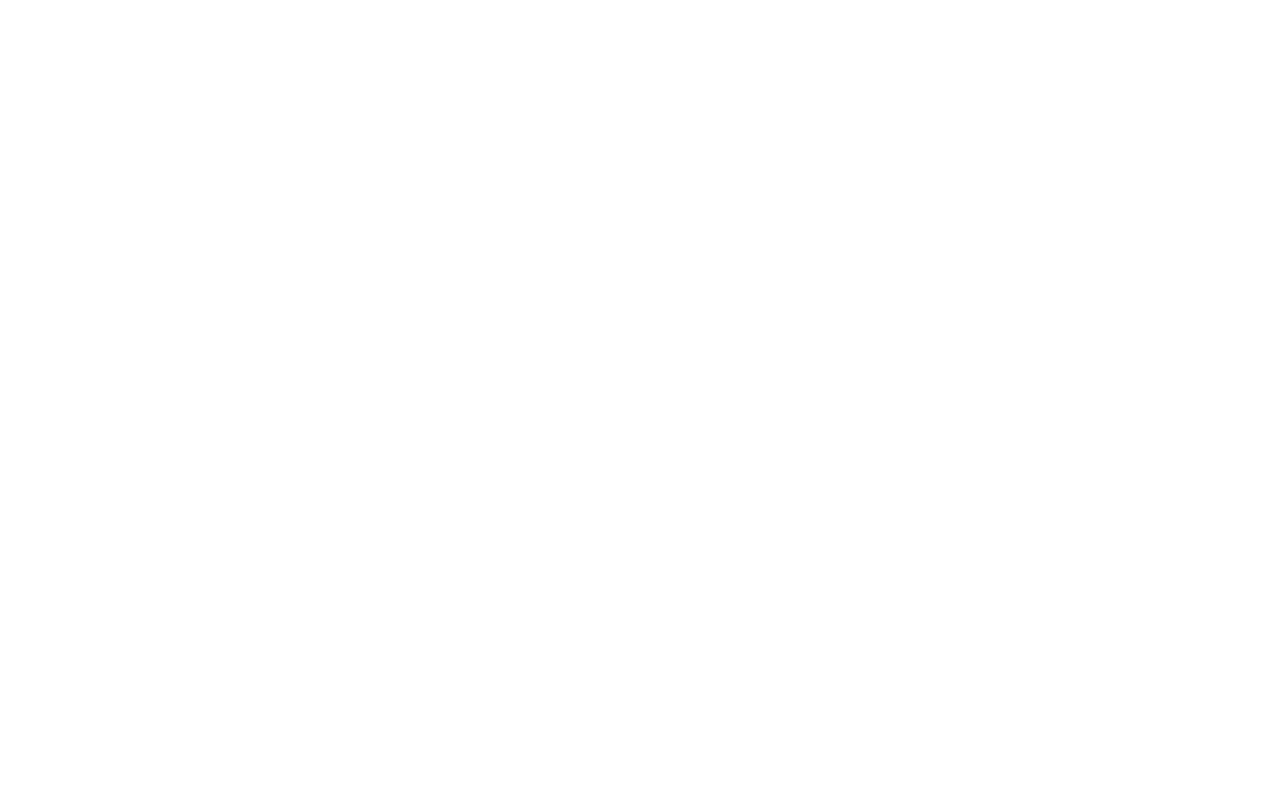
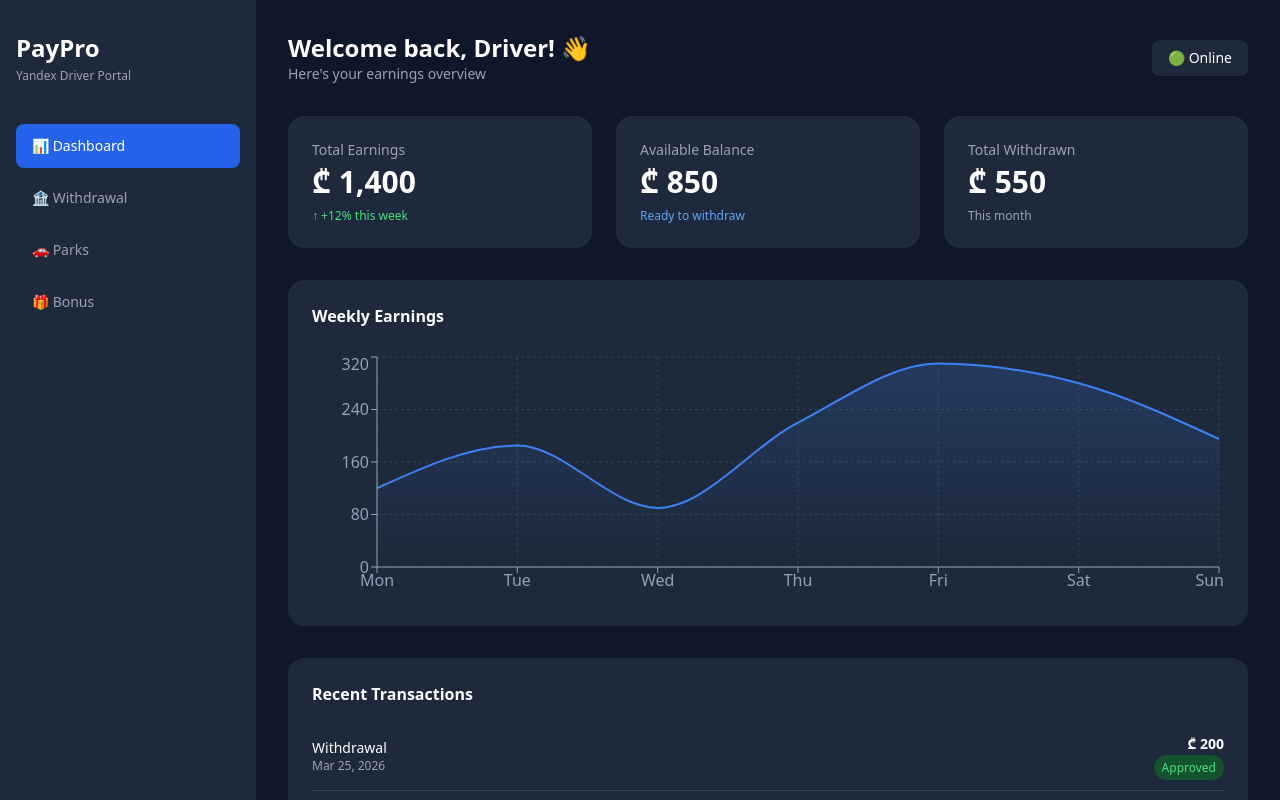
Before and after one commit to abdulmueed55/vybrex-payment-managment-, a React (Create React App) app: page /dashboard in a window 1280 px wide. Before the commit this address had no page. Shown: the top 800 px of the page. Built offline with nearby package versions, Linux system fonts and the light colour scheme.

Commit message:
dashboard complete

```diff
--- a/src/App.js
+++ b/src/App.js
@@ -2,6 +2,7 @@
 import { BrowserRouter as Router, Routes, Route } from 'react-router-dom';
 import Login from './pages/Login';
 import Otp from './pages/Otp';
+import Dashboard from './pages/Dashboard';
 
 function App() {
   return (
@@ -9,6 +10,7 @@
       <Routes>
         <Route path="/" element={<Login />} />
         <Route path="/otp" element={<Otp />} />
+        <Route path="/dashboard" element={<Dashboard />} />
       </Routes>
     </Router>
   );
--- /dev/null
+++ b/src/pages/Dashboard.jsx
@@ -0,0 +1,131 @@
+import React from 'react';
+import { useNavigate } from 'react-router-dom';
+import { AreaChart, Area, XAxis, YAxis, CartesianGrid, Tooltip, ResponsiveContainer } from 'recharts';
+
+const earningsData = [
+  { day: 'Mon', amount: 120 },
+  { day: 'Tue', amount: 185 },
+  { day: 'Wed', amount: 90 },
+  { day: 'Thu', amount: 220 },
+  { day: 'Fri', amount: 310 },
+  { day: 'Sat', amount: 280 },
+  { day: 'Sun', amount: 195 },
+];
+
+const Dashboard = () => {
+  const navigate = useNavigate();
+
+  return (
+    <div className="min-h-screen bg-[#0f172a] flex">
+
+      {/* Sidebar */}
+      <div className="w-64 bg-[#1e293b] flex flex-col py-8 px-4">
+        <h1 className="text-2xl font-bold text-white mb-1">PayPro</h1>
+        <p className="text-gray-400 text-xs mb-10">Yandex Driver Portal</p>
+
+        <nav className="flex flex-col gap-2">
+          <button className="flex items-center gap-3 bg-blue-600 text-white px-4 py-3 rounded-lg text-sm font-medium">
+            📊 Dashboard
+          </button>
+          <button onClick={() => navigate('/withdrawal')} className="flex items-center gap-3 text-gray-400 hover:bg-[#334155] hover:text-white px-4 py-3 rounded-lg text-sm transition">
+            🏦 Withdrawal
+          </button>
+          <button onClick={() => navigate('/parks')} className="flex items-center gap-3 text-gray-400 hover:bg-[#334155] hover:text-white px-4 py-3 rounded-lg text-sm transition">
+            🚗 Parks
+          </button>
+          <button onClick={() => navigate('/bonus')} className="flex items-center gap-3 text-gray-400 hover:bg-[#334155] hover:text-white px-4 py-3 rounded-lg text-sm transition">
+            🎁 Bonus
+          </button>
+        </nav>
+
+        <div className="mt-auto">
+          <button onClick={() => navigate('/')} className="flex items-center gap-3 text-gray-400 hover:text-red-400 px-4 py-3 rounded-lg text-sm transition">
+            🚪 Logout
+          </button>
+        </div>
+      </div>
+
+      {/* Main Content */}
+      <div className="flex-1 p-8 overflow-auto">
+
+        {/* Header */}
+        <div className="flex justify-between items-center mb-8">
+          <div>
+            <h2 className="text-2xl font-bold text-white">Welcome back, Driver! 👋</h2>
+            <p className="text-gray-400 text-sm">Here's your earnings overview</p>
+          </div>
+          <div className="bg-[#1e293b] text-white px-4 py-2 rounded-lg text-sm">
+            🟢 Online
+          </div>
+        </div>
+
+        {/* Stats Cards */}
+        <div className="grid grid-cols-3 gap-6 mb-8">
+          <div className="bg-[#1e293b] rounded-2xl p-6">
+            <p className="text-gray-400 text-sm mb-1">Total Earnings</p>
+            <h3 className="text-3xl font-bold text-white">₾ 1,400</h3>
+            <p className="text-green-400 text-xs mt-2">↑ +12% this week</p>
+          </div>
+          <div className="bg-[#1e293b] rounded-2xl p-6">
+            <p className="text-gray-400 text-sm mb-1">Available Balance</p>
+            <h3 className="text-3xl font-bold text-white">₾ 850</h3>
+            <p className="text-blue-400 text-xs mt-2">Ready to withdraw</p>
+          </div>
+          <div className="bg-[#1e293b] rounded-2xl p-6">
+            <p className="text-gray-400 text-sm mb-1">Total Withdrawn</p>
+            <h3 className="text-3xl font-bold text-white">₾ 550</h3>
+            <p className="text-gray-400 text-xs mt-2">This month</p>
+          </div>
+        </div>
+
+        {/* Chart */}
+        <div className="bg-[#1e293b] rounded-2xl p-6 mb-8">
+          <h3 className="text-white font-semibold mb-6">Weekly Earnings</h3>
+          <ResponsiveContainer width="100%" height={250}>
+            <AreaChart data={earningsData}>
+              <defs>
+                <linearGradient id="colorAmount" x1="0" y1="0" x2="0" y2="1">
+                  <stop offset="5%" stopColor="#3b82f6" stopOpacity={0.3}/>
+                  <stop offset="95%" stopColor="#3b82f6" stopOpacity={0}/>
+                </linearGradient>
+              </defs>
+              <CartesianGrid strokeDasharray="3 3" stroke="#334155" />
+              <XAxis dataKey="day" stroke="#94a3b8" />
+              <YAxis stroke="#94a3b8" />
+              <Tooltip contentStyle={{ backgroundColor: '#1e293b', border: 'none', borderRadius: '8px', color: '#fff' }} />
+              <Area type="monotone" dataKey="amount" stroke="#3b82f6" fill="url(#colorAmount)" strokeWidth={2} />
+            </AreaChart>
+          </ResponsiveContainer>
+        </div>
+
+        {/* Recent Transactions */}
+        <div className="bg-[#1e293b] rounded-2xl p-6">
+          <h3 className="text-white font-semibold mb-4">Recent Transactions</h3>
+          <div className="flex flex-col gap-3">
+            {[
+              { date: 'Mar 25, 2026', amount: '₾ 200', status: 'Approved', type: 'Withdrawal' },
+              { date: 'Mar 23, 2026', amount: '₾ 150', status: 'Pending', type: 'Withdrawal' },
+              { date: 'Mar 20, 2026', amount: '₾ 200', status: 'Approved', type: 'Withdrawal' },
+            ].map((tx, i) => (
+              <div key={i} className="flex justify-between items-center py-3 border-b border-[#334155]">
+                <div>
+                  <p className="text-white text-sm font-medium">{tx.type}</p>
+                  <p className="text-gray-400 text-xs">{tx.date}</p>
+                </div>
+                <div className="text-right">
+                  <p className="text-white text-sm font-semibold">{tx.amount}</p>
+                  <span className={`text-xs px-2 py-1 rounded-full ${tx.status === 'Approved' ? 'bg-green-900 text-green-400' : 'bg-yellow-900 text-yellow-400'}`}>
+                    {tx.status}
+                  </span>
+                </div>
+              </div>
+            ))}
+          </div>
+        </div>
+
+      </div>
+    </div>
+  );
+};
+
+export default Dashboard;
```
